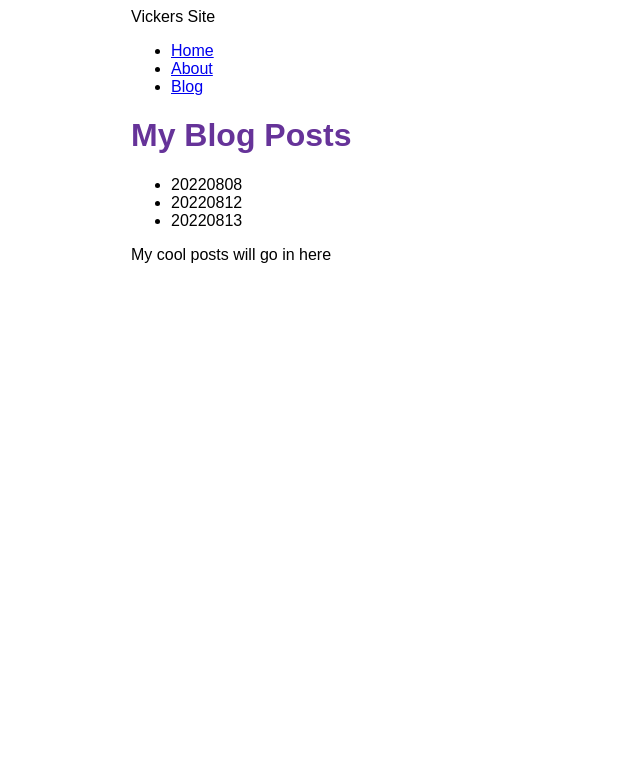
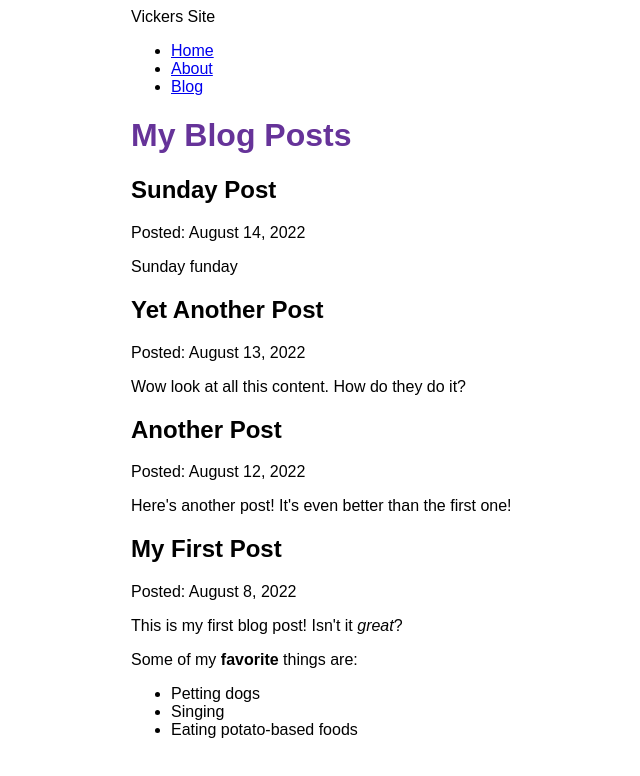
Before and after one commit to MarkGGraham/vickers, a Gatsby site: page /blog in a window 1280 px wide. Shown: the whole page, without its empty margins (259-899 px from the left). Built offline with nearby package versions, Linux system fonts and the light colour scheme; Gatsby itself is replaced by a stand-in of ours.

Commit message:
Finished Gatsby Tutorial Part 5

```diff
--- /dev/null
+++ b/blog/20220814.mdx
@@ -0,0 +1,6 @@
+---
+title: "Sunday Post"
+date: "2022-08-14"
+---
+
+Sunday funday
--- a/gatsby-config.js
+++ b/gatsby-config.js
@@ -12,5 +12,6 @@
         path: `${__dirname}/blog`,
       }
     },
+    "gatsby-plugin-mdx",
   ],
 };
--- a/package.json
+++ b/package.json
@@ -15,8 +15,11 @@
     "clean": "gatsby clean"
   },
   "dependencies": {
+    "@mdx-js/mdx": "^1.6.22",
+    "@mdx-js/react": "^1.6.22",
     "gatsby": "^4.20.0",
     "gatsby-plugin-image": "^2.20.0",
+    "gatsby-plugin-mdx": "^3.20.0",
     "gatsby-plugin-sharp": "^4.20.0",
     "gatsby-source-filesystem": "^4.20.0",
     "react": "^18.1.0",
--- a/src/pages/blog.js
+++ b/src/pages/blog.js
@@ -1,29 +1,36 @@
 import * as React from 'react'
 import { graphql } from 'gatsby'
+import { MDXRenderer } from 'gatsby-plugin-mdx'
 import Layout from '../components/layout'
 
 const BlogPage = ({ data }) => {
     return (
       <Layout pageTitle="My Blog Posts">
-      <ul>
         {
-        data.allFile.nodes.map(node => (
-          <li key={node.name}>
-            {node.name}
-          </li>
+          data.allMdx.nodes.map((node) => (
+            <article key={node.id}>
+              <h2>{node.frontmatter.title}</h2>
+              <p>Posted: {node.frontmatter.date}</p>
+              <MDXRenderer>
+                {node.body}
+              </MDXRenderer>
+            </article>
           ))
         }
-      </ul>
-      <p>My cool posts will go in here</p>
       </Layout>
     )
   }
 
 export const query = graphql`
   query {
-    allFile {
+    allMdx(sort: {fields: frontmatter___date, order: DESC}) {
       nodes {
-        name
+        frontmatter {
+          date(formatString: "MMMM D, YYYY")
+          title
+        }
+        id
+        body
       }
     }
   }
```
Also changed, not shown: 1 other file. Lines whose indentation alone changed are shown as unchanged.
